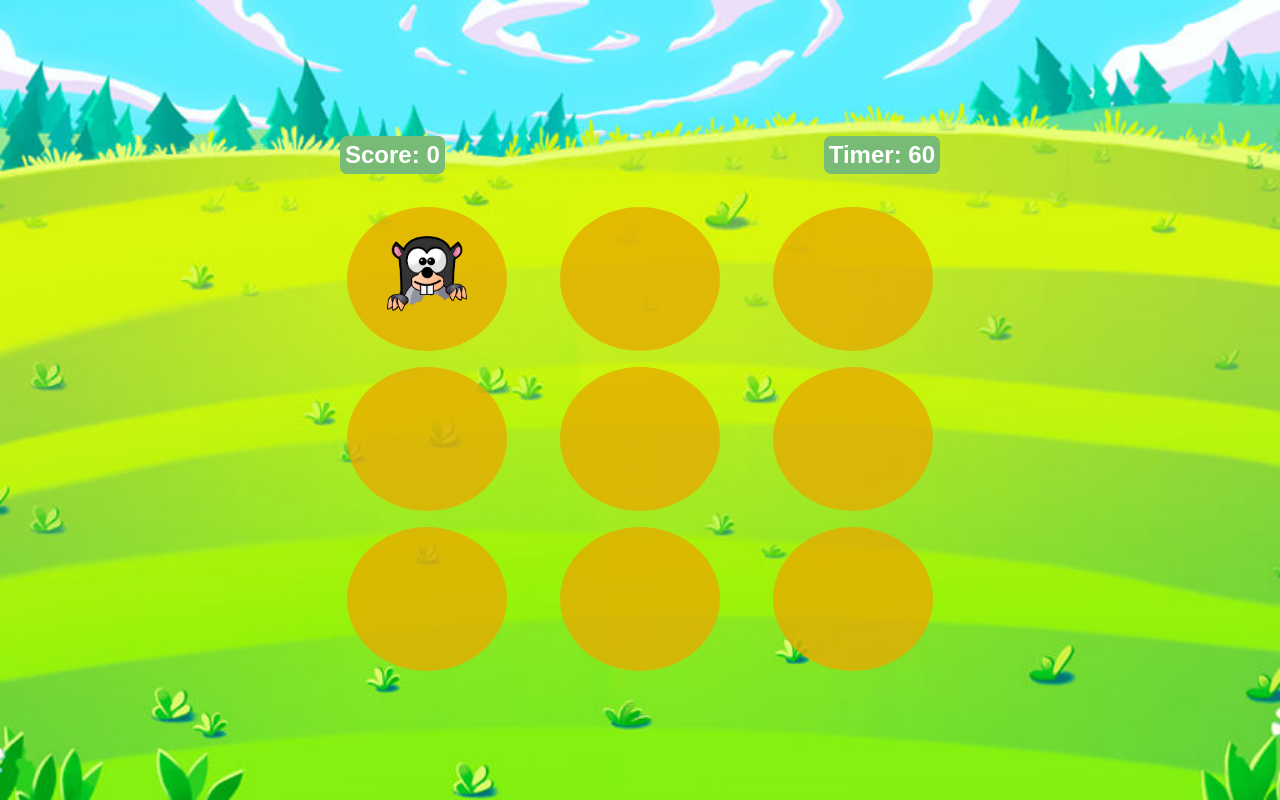
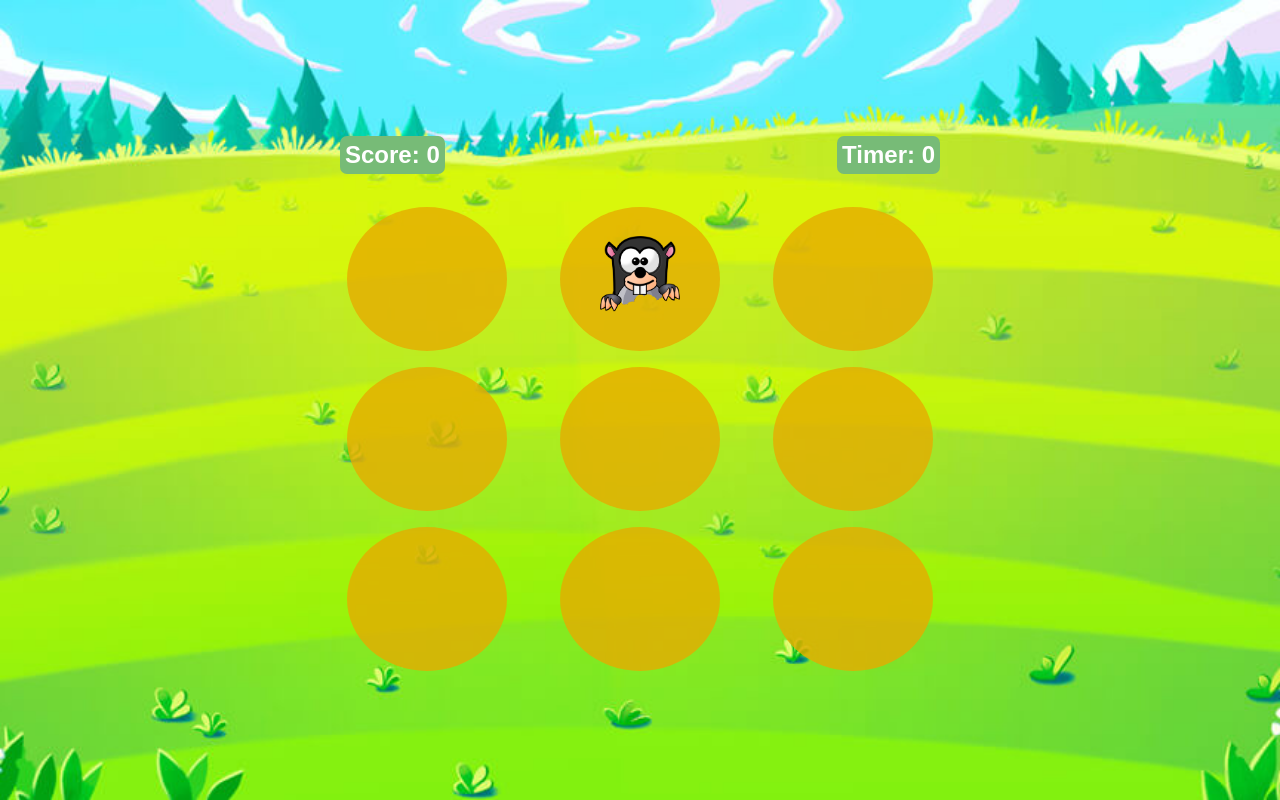
Before and after one commit to bishira14/Whac-A-Mole_proj, a plain HTML site: page index.html in a window 1280 px wide. Drawn offline with Linux system fonts and the light colour scheme.

Commit message:
latest update

```diff
--- a/index.css
+++ b/index.css
@@ -41,7 +41,6 @@ body{
   width:10em;
   border-radius:50%;
   background-color:rgba(230, 172, 0, 0.8);
-
   margin:1px;
 }
 
--- a/index.html
+++ b/index.html
@@ -8,10 +8,10 @@
   <body>
     <div class="stats">
       <div class="">
-        <h2>Score: <span>0</span></h2>
+        <h2 class="score">Score: <span>0</span></h2>
       </div>
       <div class="">
-        <h2>Timer: <span>60</span></h2>
+        <h2 class="timer">Timer: <span>60</span></h2>
       </div>
     </div>
 
@@ -26,5 +26,7 @@
       <div id = "8" class="circle"></div>
       <div id = "9" class="circle"></div>
     </div>
+    <script type="text/javascript" src="index.js">
+    </script>
   </body>
 </html>
--- a/index.js
+++ b/index.js
@@ -0,0 +1,44 @@
+const circle = document.querySelectorAll('.circle');
+const resultElement = document.querySelector('.score span')
+const timerElement = document.querySelector('.timer span')
+let result = 0;
+let currentPosition = null;
+let timer = 5;
+function move(){
+  circle.forEach(element => {
+  element.classList.remove('mole');
+ });
+
+ let random = Math.floor(Math.random()*9);
+ let position = circle[random];
+ position.classList.add('mole');
+ currentPosition = position;
+}
+
+let makeMove = setInterval(move, 500);
+
+circle.forEach(element => {
+   element.addEventListener('click', equals);
+   function equals(){
+    if(element.id === currentPosition.id){
+     result++;
+     resultElement.textContent = result;
+    }
+    if(timer == 0){
+      circle.forEach(element => {
+        element.removeEventListener('click', equals);
+      });
+    }
+   }
+})
+
+let counter = setInterval(countdown, 1000);
+
+function countdown(){
+timer--;
+timerElement.textContent = timer;
+if(timer == 0){
+ clearInterval(makeMove);
+ clearInterval(counter);
+}
+}
```
